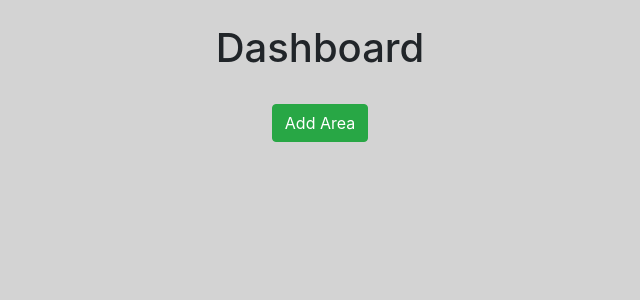
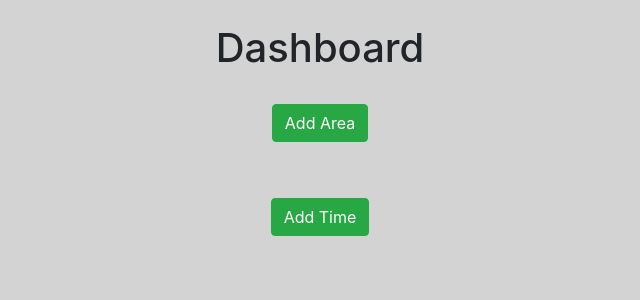
Before and after one commit to Johnny-Morgan/hike-logger, a Flask app: page /dashboard in a window 1280 px wide. Shown: the part 80-380 px from the top of the page, without its empty margins (320-960 px from the left). Run offline with Flask 2, Linux system fonts and the light colour scheme; data that the repository does not hold is empty; some libraries are stand-ins or nearby versions.

Commit message:
Add hike times to dashboard

```diff
--- a/app.py
+++ b/app.py
@@ -261,7 +261,8 @@ def incomplete_hike(hike_id):
 @app.route('/dashboard')
 def dashboard():
     areas = list(mongo.db.areas.find().sort('name', 1))
-    return render_template('dashboard.html', areas=areas)
+    times = list(mongo.db.times.find().sort('time', 1))
+    return render_template('dashboard.html', areas=areas, times=times)
 
 
 if __name__ == '__main__':
--- a/templates/dashboard.html
+++ b/templates/dashboard.html
@@ -20,12 +20,31 @@
         </div>
         {% endfor %}
     </div>
-    <div class="row text-center">
+    <div class="row text-center mb-5">
         <div class="col">
             <a href="" class="btn btn-success">Add Area</a>
         </div>
     </div>
+    <div class="row mb-2">
+        {% for time in times %}
+        <div class="col-sm-12 col-md-3">
+            <div class="card text-center mb-3">
+                <div class="card-header bg-success">
+                    <h5 class="card-title">{{time.time}}</h5>
+                </div>
+                <div class="card-body bg-light">
+                    <a href="" class="btn btn-success">Edit Time</a>
+                    <a href="" class="btn btn-danger">Delete Time</a>
+                </div>
+            </div>
+        </div>
+        {% endfor %}
+    </div>
+    <div class="row text-center mb-5">
+        <div class="col">
+            <a href="" class="btn btn-success">Add Time</a>
+        </div>
+    </div>
 </div>
 
-
 {% endblock %}
```
